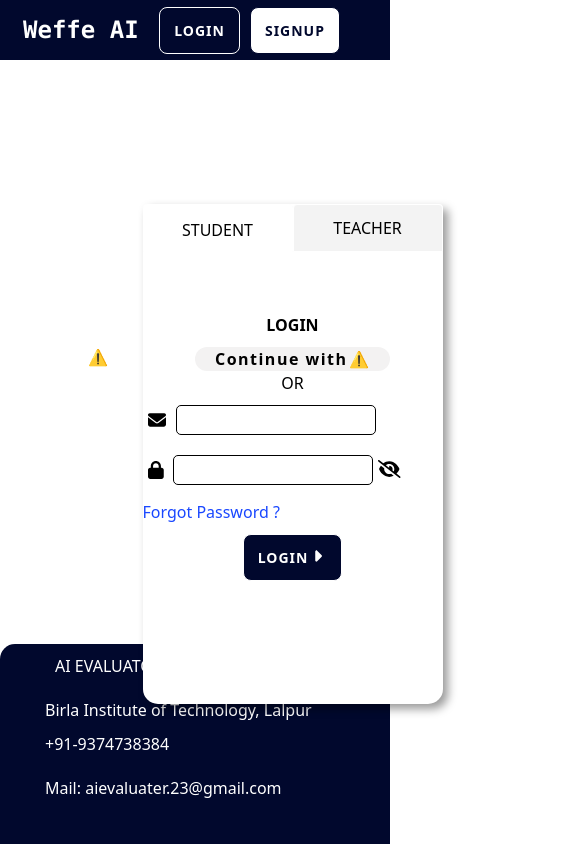
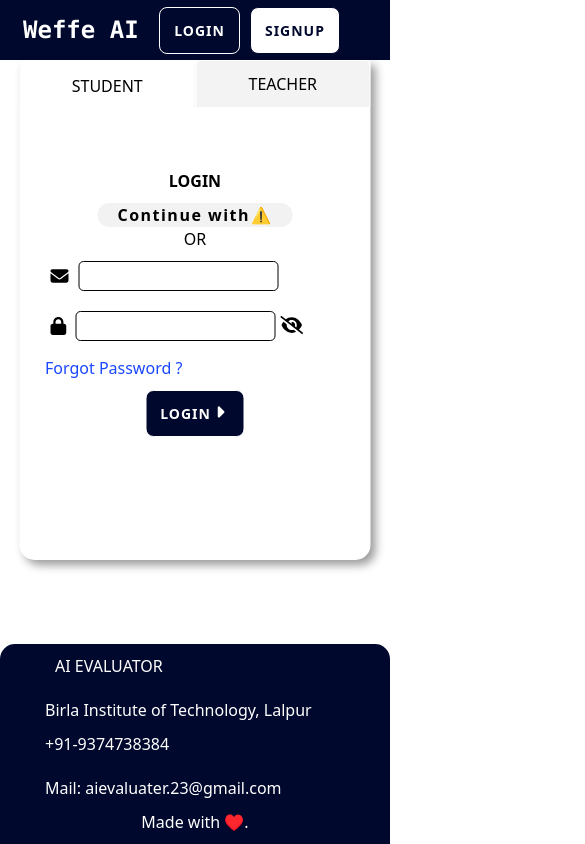
Before and after one commit to aayushYash/react-ai-evaluation-app, a React (Create React App) app: page /login in a window 390 px wide. Shown: the top 844 px of the page, 585 px wide, since content can reach past the window. Built offline with nearby package versions, Linux system fonts and the light colour scheme; no server answers.

Commit message:
changes in footer.js

```diff
--- a/src/components/general/Footer.css
+++ b/src/components/general/Footer.css
@@ -10,7 +10,7 @@
   border-top-right-radius: 15px;
   align-items: flex-end;
   padding-bottom: 20px;
-  flex-wrap: wrap;
+  /* flex-wrap: wrap; */
 }
 
 .title {
@@ -46,8 +46,10 @@
 @media screen and (max-width: 450px) {
   .footer {
     flex-direction: column;
+    width: 100vw;
   }
   .leftFooter {
+    width: 100%;
     flex: 4;
   }
   .rightFooter {
--- a/src/components/ui/Form.css
+++ b/src/components/ui/Form.css
@@ -15,6 +15,5 @@
     padding-bottom: 20px;
     overflow: hidden;
     left: 50%;
-    bottom: -50px;
     transform: translateX(-50%);
 }
--- a/src/components/ui/Form.js
+++ b/src/components/ui/Form.js
@@ -3,7 +3,7 @@
 
 export default function Form({submitHandler, children}) {
   return (
-    <div className='Form'>
+    <div className='Form' style={{position: ''}}>
         {children}
     </div>
   )
--- a/src/screens/LoginScreen.css
+++ b/src/screens/LoginScreen.css
@@ -22,3 +22,10 @@
     flex: 1;
     position: relative;
 }
+
+
+@media screen and (max-width: 450px) {
+    .leftBody {
+        display: none;
+    }
+}
```
